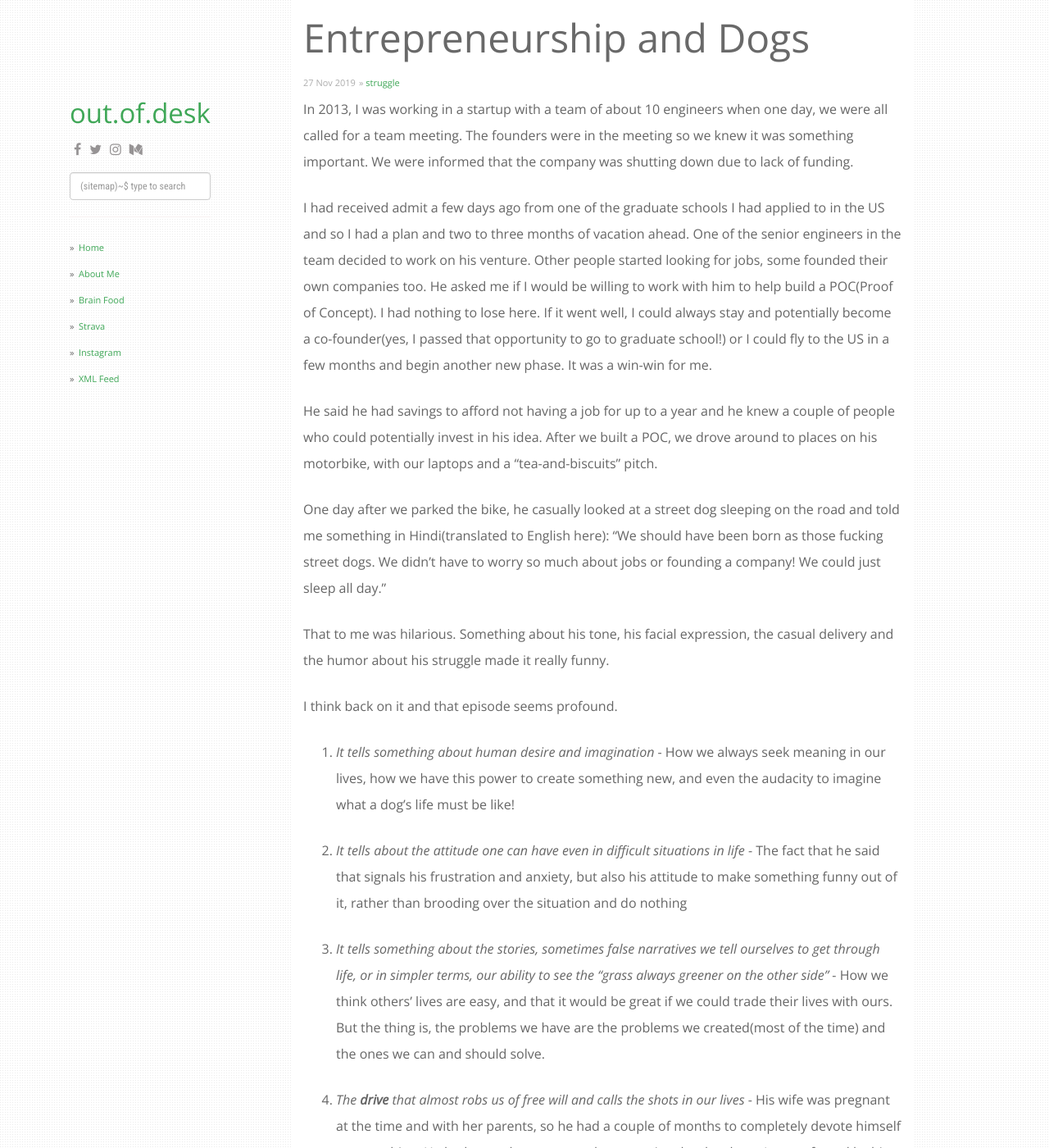
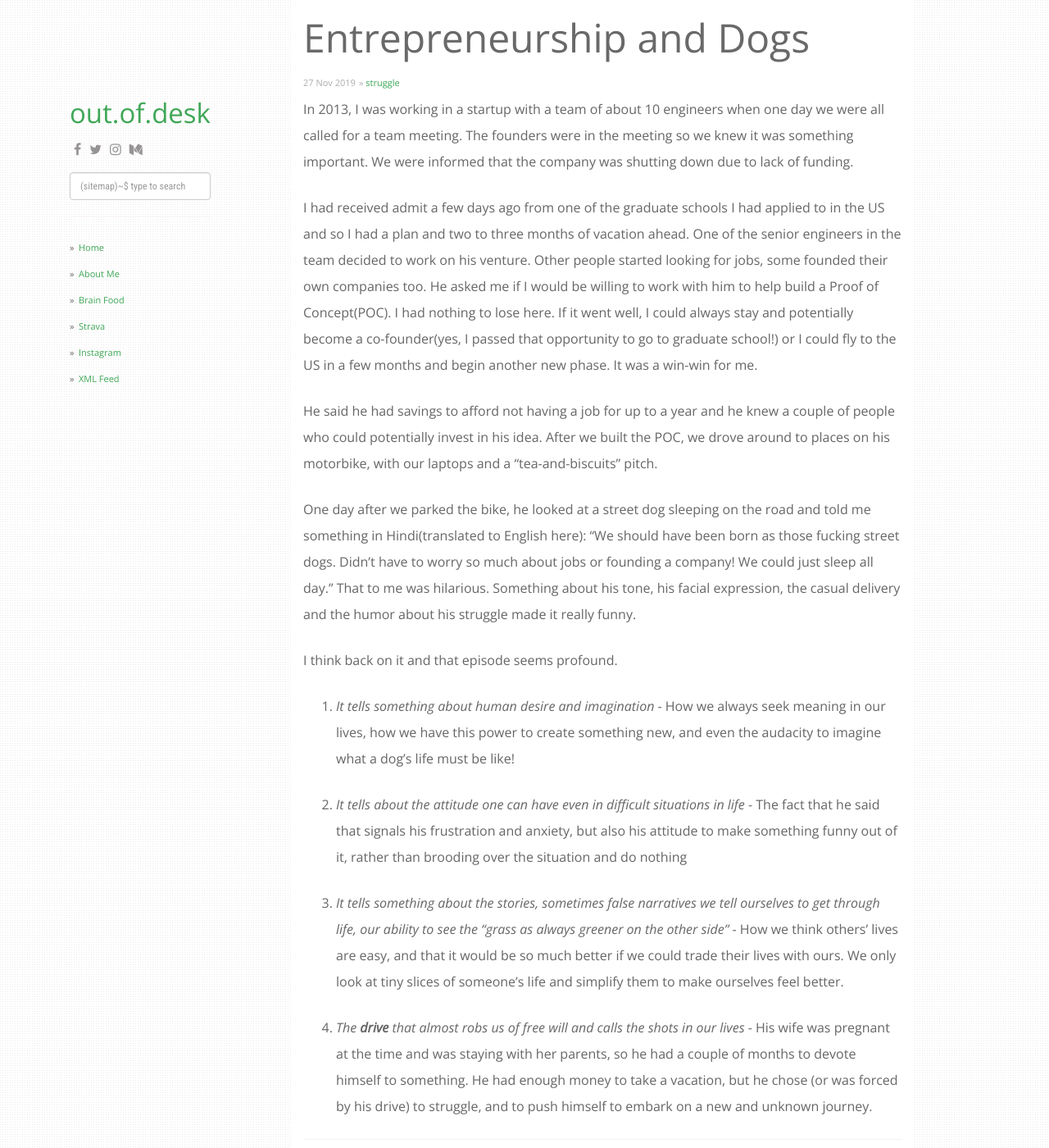
Before and after one commit to outofdesk/outofdesk.github.io, a Jekyll site: the page built from _posts/2019-11-27-entrepreneurship-and-dogs.md, in a window 1280 px wide and 1400 px high. Shown: the whole window at 82% size. Built offline with Jekyll 4.4.1, drawn with Linux system fonts in a browser that asks for light colours; nearby versions of some CDN libraries; some web fonts are replaced; some of the changed text lies outside the part shown.

Commit message:
updates entre and dogs

```diff
--- a/_posts/2019-11-27-entrepreneurship-and-dogs.md
+++ b/_posts/2019-11-27-entrepreneurship-and-dogs.md
@@ -7,15 +7,13 @@ description: "One day after we parked the bike, he casually looked at a street d
 image: "entrepreneurship-and-dogs/cover.png"
 ---
 
-In 2013, I was working in a startup with a team of about 10 engineers when one day, we were all called for a team meeting. The founders were in the meeting so we knew it was something important. We were informed that the company was shutting down due to lack of funding.
+In 2013, I was working in a startup with a team of about 10 engineers when one day we were all called for a team meeting. The founders were in the meeting so we knew it was something important. We were informed that the company was shutting down due to lack of funding.
 
-I had received admit a few days ago from one of the graduate schools I had applied to in the US and so I had a plan and two to three months of vacation ahead. One of the senior engineers in the team decided to work on his venture. Other people started looking for jobs, some founded their own companies too. He asked me if I would be willing to work with him to help build a POC(Proof of Concept). I had nothing to lose here. If it went well, I could always stay and potentially become a co-founder(yes, I passed that opportunity to go to graduate school!) or I could fly to the US in a few months and begin another new phase. It was a win-win for me.
+I had received admit a few days ago from one of the graduate schools I had applied to in the US and so I had a plan and two to three months of vacation ahead. One of the senior engineers in the team decided to work on his venture. Other people started looking for jobs, some founded their own companies too. He asked me if I would be willing to work with him to help build a Proof of Concept(POC). I had nothing to lose here. If it went well, I could always stay and potentially become a co-founder(yes, I passed that opportunity to go to graduate school!) or I could fly to the US in a few months and begin another new phase. It was a win-win for me.
 
-He said he had savings to afford not having a job for up to a year and he knew a couple of people who could potentially invest in his idea. After we built a POC, we drove around to places on his motorbike, with our laptops and a “tea-and-biscuits” pitch.
+He said he had savings to afford not having a job for up to a year and he knew a couple of people who could potentially invest in his idea. After we built the POC, we drove around to places on his motorbike, with our laptops and a “tea-and-biscuits” pitch.
 
-One day after we parked the bike, he casually looked at a street dog sleeping on the road and told me something in Hindi(translated to English here): “We should have been born as those fucking street dogs. We didn’t have to worry so much about jobs or founding a company! We could just sleep all day.”
-
-That to me was hilarious. Something about his tone, his facial expression, the casual delivery and the humor about his struggle made it really funny.
+One day after we parked the bike, he looked at a street dog sleeping on the road and told me something in Hindi(translated to English here): “We should have been born as those fucking street dogs. Didn’t have to worry so much about jobs or founding a company! We could just sleep all day.” That to me was hilarious. Something about his tone, his facial expression, the casual delivery and the humor about his struggle made it really funny.
 
 I think back on it and that episode seems profound.
 
@@ -23,9 +21,13 @@ I think back on it and that episode seems profound.
 
 2. *It tells about the attitude one can have even in difficult situations in life* - The fact that he said that signals his frustration and anxiety, but also his attitude to make something funny out of it, rather than brooding over the situation and do nothing
 
-3. *It tells something about the stories, sometimes false narratives we tell ourselves to get through life, or in simpler terms, our ability to see the “grass always greener on the other side”* - How we think others’ lives are easy, and that it would be great if we could trade their lives with ours. But the thing is, the problems we have are the problems we created(most of the time) and the ones we can and should solve.
+3. *It tells something about the stories, sometimes false narratives we tell ourselves to get through life, our ability to see the “grass as always greener on the other side”* - How we think others’ lives are easy, and that it would be so much better if we could trade their lives with ours. We only look at tiny slices of someone's life and simplify them to make ourselves feel better.
 
-4. *The **drive** that almost robs us of free will and calls the shots in our lives* - His wife was pregnant at the time and with her parents, so he had a couple of months to completely devote himself to something. He had enough money to take a vacation, but he chose (or was forced by his drive) to struggle, and push himself to embark on a new and unknown journey.
+4. *The **drive** that almost robs us of free will and calls the shots in our lives* - His wife was pregnant at the time and was staying with her parents, so he had a couple of months to devote himself to something. He had enough money to take a vacation, but he chose (or was forced by his drive) to struggle, and to push himself to embark on a new and unknown journey.
+
+*****
+
+He pivoted from the original idea that we had worked on but his company received a couple of rounds of funding and seems to be doing well now. So I guess he has moved on to define some new struggles and goals for himself to chase, as we always do.
 
 *****
 
```
Also changed, not shown: 3 other files.
